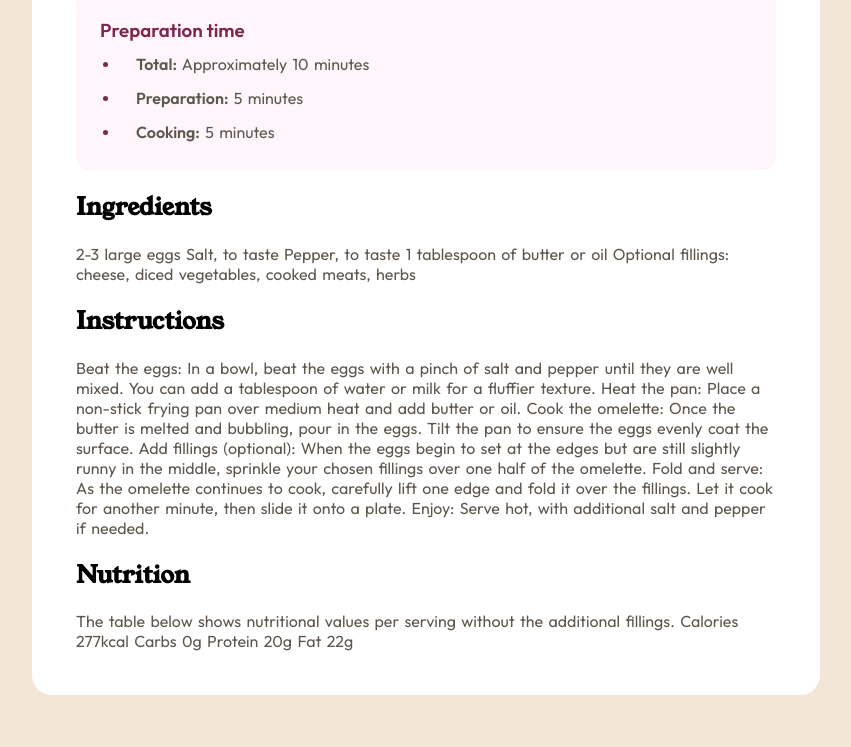
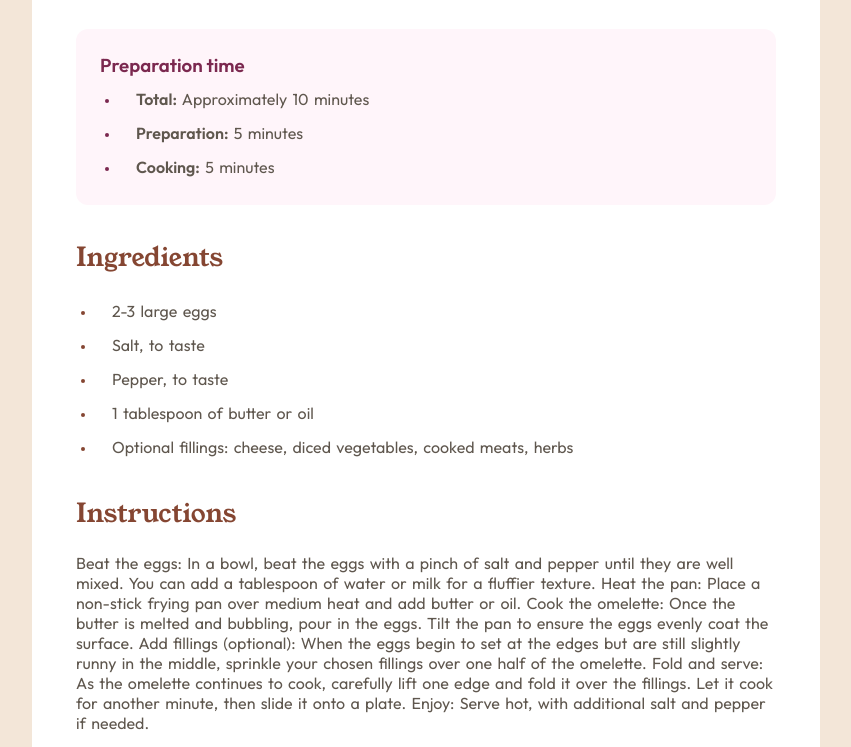
Before and after one commit to tooobi333/fm04-recipe-page, a plain HTML site: page index.html in a window 1280 px wide. Shown: the part 608-1355 px from the top of the page, without its empty margins (214-1065 px from the left). Drawn offline with Linux system fonts and the light colour scheme.

Commit message:
make 'ingredient' section into bullet points and style section

```diff
--- a/index.html
+++ b/index.html
@@ -23,22 +23,22 @@
                 </p>
                 <div class="container-preparation-time">
                     <h3 class="text-title-preparation-time">Preparation time</h3>
-                    <ul class="text-details-preparation-time">
-                        <li><p><span class="text-bold-keyword">Total:</span> Approximately 10 minutes</p></li>
-                        <li><p><span class="text-bold-keyword">Preparation:</span> 5 minutes</p></li>
-                        <li><p><span class="text-bold-keyword">Cooking:</span> 5 minutes</p></li>
+                    <ul class="bpoints-details-preparation-time">
+                        <li class="bullet-details"><p><span class="text-bold-keyword">Total:</span> Approximately 10 minutes</p></li>
+                        <li class="bullet-details"><p><span class="text-bold-keyword">Preparation:</span> 5 minutes</p></li>
+                        <li class="bullet-details"><p><span class="text-bold-keyword">Cooking:</span> 5 minutes</p></li>
                     </ul>
                 </div>
             </section>
             <section>
                 <h2 class="text-section-title">Ingredients</h2>
-                <p class="text-ingredients">
-                     2-3 large eggs
-                    Salt, to taste
-                    Pepper, to taste
-                    1 tablespoon of butter or oil
-                    Optional fillings: cheese, diced vegetables, cooked meats, herbs
-                </p>
+                <ul class="bpoints-ingredient-list">
+                    <li class="bullet-ingredients"><p>2-3 large eggs</p></li>
+                    <li class="bullet-ingredients"><p>Salt, to taste</p></li>
+                    <li class="bullet-ingredients"><p>Pepper, to taste</p></li>
+                    <li class="bullet-ingredients"><p>1 tablespoon of butter or oil</p></li>
+                    <li class="bullet-ingredients"><p>Optional fillings: cheese, diced vegetables, cooked meats, herbs</p></li>
+                </ul>
             </section>
             <section>
                 <h2 class="text-section-title">Instructions</h2>
--- a/styles/home.css
+++ b/styles/home.css
@@ -5,6 +5,10 @@ body {
     flex-direction: column;
     font-weight: 400;
     align-items: center;
+}
+
+h1, h2, h3 {
+    font-weight: 400;
 }
 
 p {
@@ -17,7 +21,6 @@ p {
 }
 
 li {
-    color: hsl(332, 51%, 32%);
     margin: 0px;
 }
 
@@ -47,6 +50,9 @@ li + li {
 
 .text-title {
     margin-bottom: 16px;
+    color: hsl(24, 5%, 18%);
+    font-size: 42px;
+    margin-top: 30px;
 }
 
 .text-dish-details {
@@ -59,6 +65,7 @@ li + li {
     padding: 24px;
     border-radius: 12px;
     margin-top: 12px;
+    margin-bottom: 12px;
 }
 
 .text-title-preparation-time {
@@ -69,15 +76,39 @@ li + li {
     font-weight: 600;
 }
 
-.text-details-preparation-time {
+.bpoints-details-preparation-time {
     line-height: 28px;
     margin: 0px 0px;
     padding: 0px 20px;
-    font-size: 14px;
+}
+
+.bullet-details {
+    color: hsl(332, 51%, 32%);
+    font-size: 12px;
 }
 
 .text-bold-keyword {
     font-weight: 600;
+    margin-left: 16px;
+}
+
+.text-section-title {
+    color: hsl(14, 45%, 36%);
+    font-size: 26px;
+}
+
+.bpoints-ingredient-list {
+    padding: 0px 8px;
+    margin: 12px;
+    line-height: 28px;
+}
+
+.bullet-ingredients {
+    color: hsl(14, 45%, 36%);
+    font-size: 12px;
+}
+
+.bullet-ingredients > p {
     margin-left: 16px;
 }
 
```
